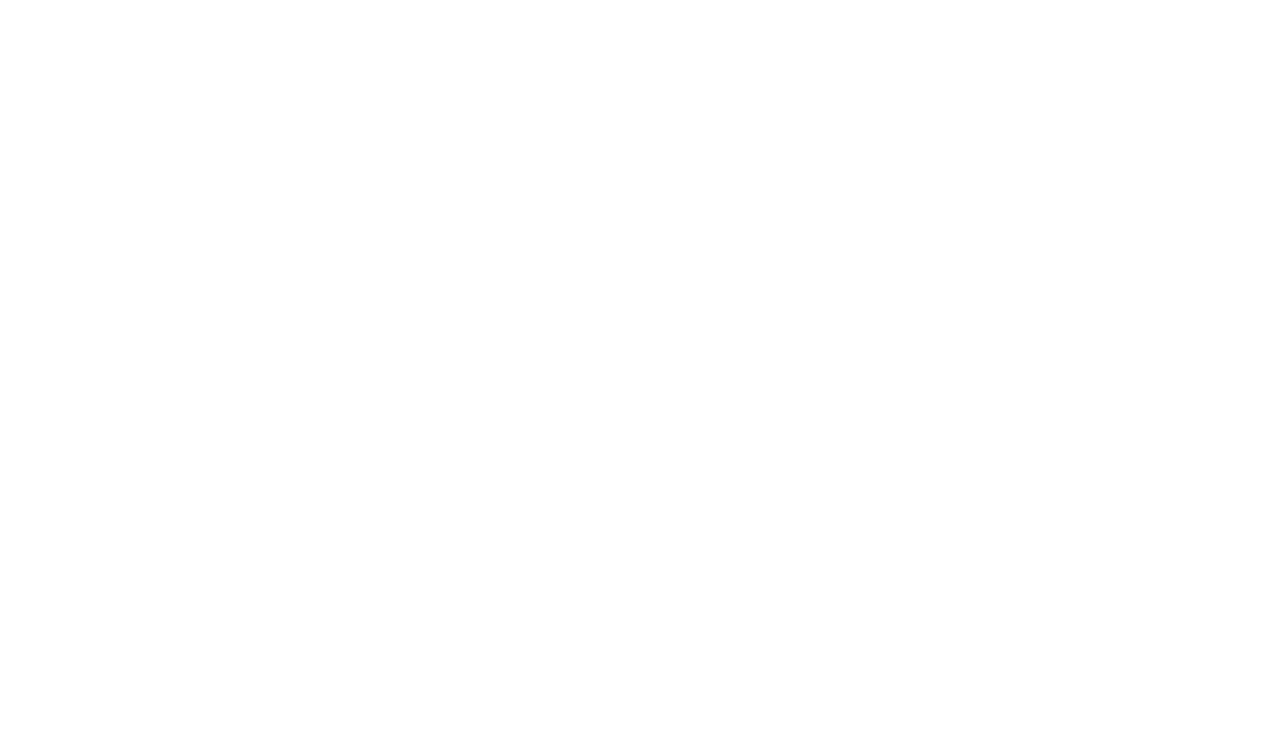
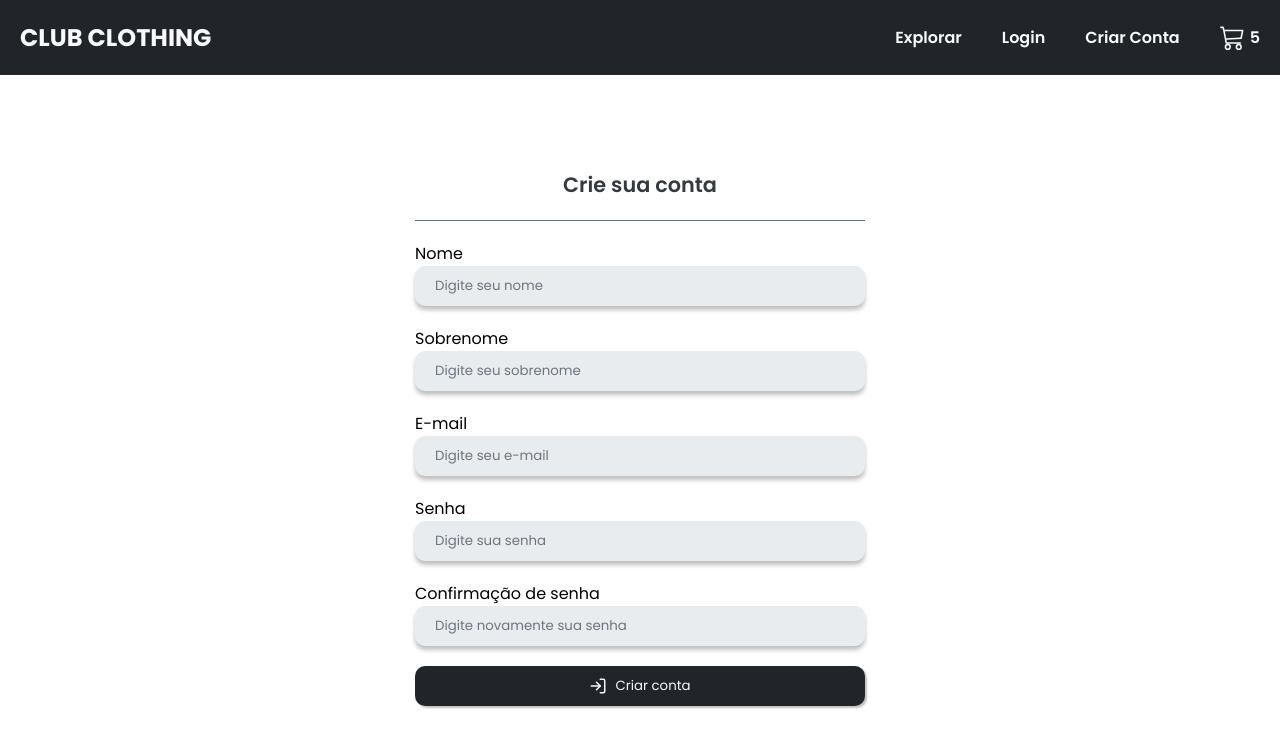
Before and after one commit to MAGAIVERH/CLUB-CLOTHING, a React (Create React App) app: page /sign-up in a window 1280 px wide. Before the commit this address had no page. Shown: the top 748 px of the page. Built offline with nearby package versions, Linux system fonts and the light colour scheme.

Commit message:
feat: add Sign Up Page and inputs validations

```diff
--- a/src/App.tsx
+++ b/src/App.tsx
@@ -3,12 +3,14 @@
 //Pages
 import HomePage from './pages/home/home.page'
 import LoginPage from './pages/login/login.page'
+import SignUpPage from './pages/sign-up/sign-up.page'
 const App = () => {
   return (
     <BrowserRouter>
       <Routes>
         <Route path='/' element={<HomePage />} />
         <Route path='/login' element={<LoginPage />} />
+        <Route path='/sign-up' element={<SignUpPage />} />
       </Routes>
     </BrowserRouter>
   )
--- a/src/components/header/header.component.tsx
+++ b/src/components/header/header.component.tsx
@@ -15,6 +15,10 @@
     navigate('/login')
   }
 
+  const hanldeSignUpClick = () => {
+    navigate('/sign-up')
+  }
+
   return (
     <HeaderConatiner>
       <HeaderTitle>CLUB CLOTHING</HeaderTitle>
@@ -22,7 +26,7 @@
       <HeaderItems>
         <HeaderItem>Explorar</HeaderItem>
         <HeaderItem onClick={handleLoginClick}>Login</HeaderItem>
-        <HeaderItem>Criar Conta</HeaderItem>
+        <HeaderItem onClick={hanldeSignUpClick}>Criar Conta</HeaderItem>
         <HeaderItem>
           <BsCart3 size={25} />
           <p style={{ marginLeft: 5 }}>5</p>
--- a/src/pages/login/login.page.tsx
+++ b/src/pages/login/login.page.tsx
@@ -75,6 +75,7 @@
             <CustomInput
               hasError={!!errors?.password}
               placeholder='Digite sua senha'
+              type='password'
               {...register('password', { required: true })}
             />
             {errors?.password?.type === 'required' && (
--- /dev/null
+++ b/src/pages/sign-up/sign-up.page.tsx
@@ -0,0 +1,152 @@
+import { FiLogIn } from 'react-icons/fi'
+import { useForm } from 'react-hook-form'
+import validator from 'validator'
+
+// Componenets
+import CustomButton from '../../components/custom-button/custom-button-component'
+import CustomInput from '../../components/custom-input/custom-input-component'
+import Header from '../../components/header/header.component'
+import InputErrorMessage from '../../components/input-error-message/input-error-message-component'
+
+// Styles
+import {
+  SignUpConatiner,
+  SignUpContent,
+  SignUpHeadLine,
+  SignUpInputContainer
+} from './sign-up.styles'
+
+interface SignUpForm {
+  name: string
+  lastname: string
+  email: string
+  password: string
+  passwordConfirmation: string
+}
+
+const SignUpPage = () => {
+  const {
+    register,
+    handleSubmit,
+    watch,
+    formState: { errors }
+  } = useForm<SignUpForm>()
+
+  const watchPassword = watch('password')
+
+  const handleSubmitPress = (data: SignUpForm) => {
+    console.log({ data })
+  }
+
+  return (
+    <>
+      <Header />
+
+      <SignUpConatiner>
+        <SignUpContent>
+          <SignUpHeadLine>Crie sua conta</SignUpHeadLine>
+
+          <SignUpInputContainer>
+            <p>Nome</p>
+            <CustomInput
+              hasError={!!errors?.name}
+              placeholder='Digite seu nome'
+              {...register('name', { required: true })}
+            />
+
+            {errors?.name?.type === 'required' && (
+              <InputErrorMessage>O nome é obrigatório.</InputErrorMessage>
+            )}
+          </SignUpInputContainer>
+
+          <SignUpInputContainer>
+            <p>Sobrenome</p>
+            <CustomInput
+              hasError={!!errors?.lastname}
+              placeholder='Digite seu sobrenome'
+              {...register('lastname', { required: true })}
+            />
+
+            {errors?.lastname?.type === 'required' && (
+              <InputErrorMessage>O sobrenome é obrigatório.</InputErrorMessage>
+            )}
+          </SignUpInputContainer>
+
+          <SignUpInputContainer>
+            <p>E-mail</p>
+            <CustomInput
+              hasError={!!errors?.email}
+              placeholder='Digite seu e-mail'
+              {...register('email', {
+                required: true,
+                validate: (value) => {
+                  return validator.isEmail(value)
+                }
+              })}
+            />
+
+            {errors?.email?.type === 'required' && (
+              <InputErrorMessage>O email é obrigatório.</InputErrorMessage>
+            )}
+
+            {errors?.email?.type === 'validate' && (
+              <InputErrorMessage>
+                Por favor insira um emila válido.
+              </InputErrorMessage>
+            )}
+          </SignUpInputContainer>
+
+          <SignUpInputContainer>
+            <p>Senha</p>
+            <CustomInput
+              hasError={!!errors?.password}
+              placeholder='Digite sua senha'
+              type='password'
+              {...register('password', { required: true })}
+            />
+
+            {errors?.password?.type === 'required' && (
+              <InputErrorMessage>A senha é obrigatória.</InputErrorMessage>
+            )}
+          </SignUpInputContainer>
+
+          <SignUpInputContainer>
+            <p>Confirmação de senha</p>
+            <CustomInput
+              hasError={!!errors?.passwordConfirmation}
+              placeholder='Digite novamente sua senha'
+              type='password'
+              {...register('passwordConfirmation', {
+                required: true,
+                validate: (value) => {
+                  return value === watchPassword
+                }
+              })}
+            />
+
+            {errors?.passwordConfirmation?.type === 'required' && (
+              <InputErrorMessage>
+                A confirmação de senha é obrigatória.
+              </InputErrorMessage>
+            )}
+
+            {errors?.passwordConfirmation?.type === 'validate' && (
+              <InputErrorMessage>
+                A confirmação de senha precisa ser igual a senha.
+              </InputErrorMessage>
+            )}
+          </SignUpInputContainer>
+
+          <CustomButton
+            onClick={() => handleSubmit(handleSubmitPress)()}
+            startIcon={<FiLogIn size={18} />}
+          >
+            Criar conta
+          </CustomButton>
+        </SignUpContent>
+      </SignUpConatiner>
+    </>
+  )
+}
+
+export default SignUpPage
--- /dev/null
+++ b/src/pages/sign-up/sign-up.styles.ts
@@ -0,0 +1,37 @@
+import styled from 'styled-components'
+import Colors from '../../theme/theme.colors'
+
+export const SignUpConatiner = styled.div`
+  height: 100%;
+  display: flex;
+  align-items: center;
+  justify-content: center;
+`
+
+export const SignUpHeadLine = styled.p`
+  font-weight: 600;
+  font-size: 1.3rem;
+  margin-bottom: 20px;
+  color: ${Colors.text.dark};
+  padding-bottom: 20px;
+  border-bottom: 1px solid #6c757d;
+  width: 100%;
+  text-align: center;
+`
+
+export const SignUpContent = styled.div`
+  display: flex;
+  flex-direction: column;
+  align-items: center;
+  width: 450px;
+`
+
+export const SignUpInputContainer = styled.div`
+  width: 100%;
+  margin-bottom: 20px;
+
+  p::nth-child(1) {
+    font-weight: 600;
+    margin-bottom: 5px;
+  }
+`
```
